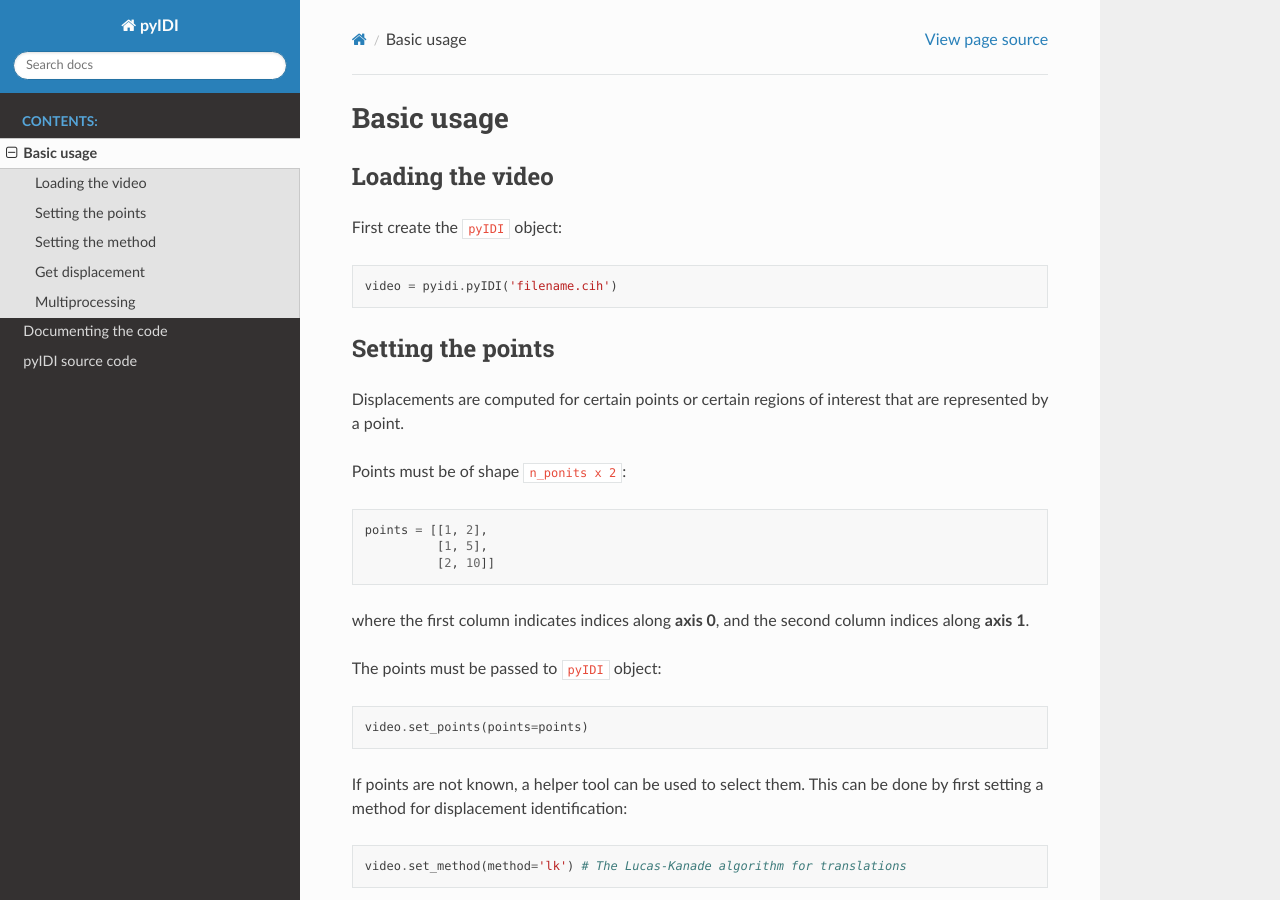
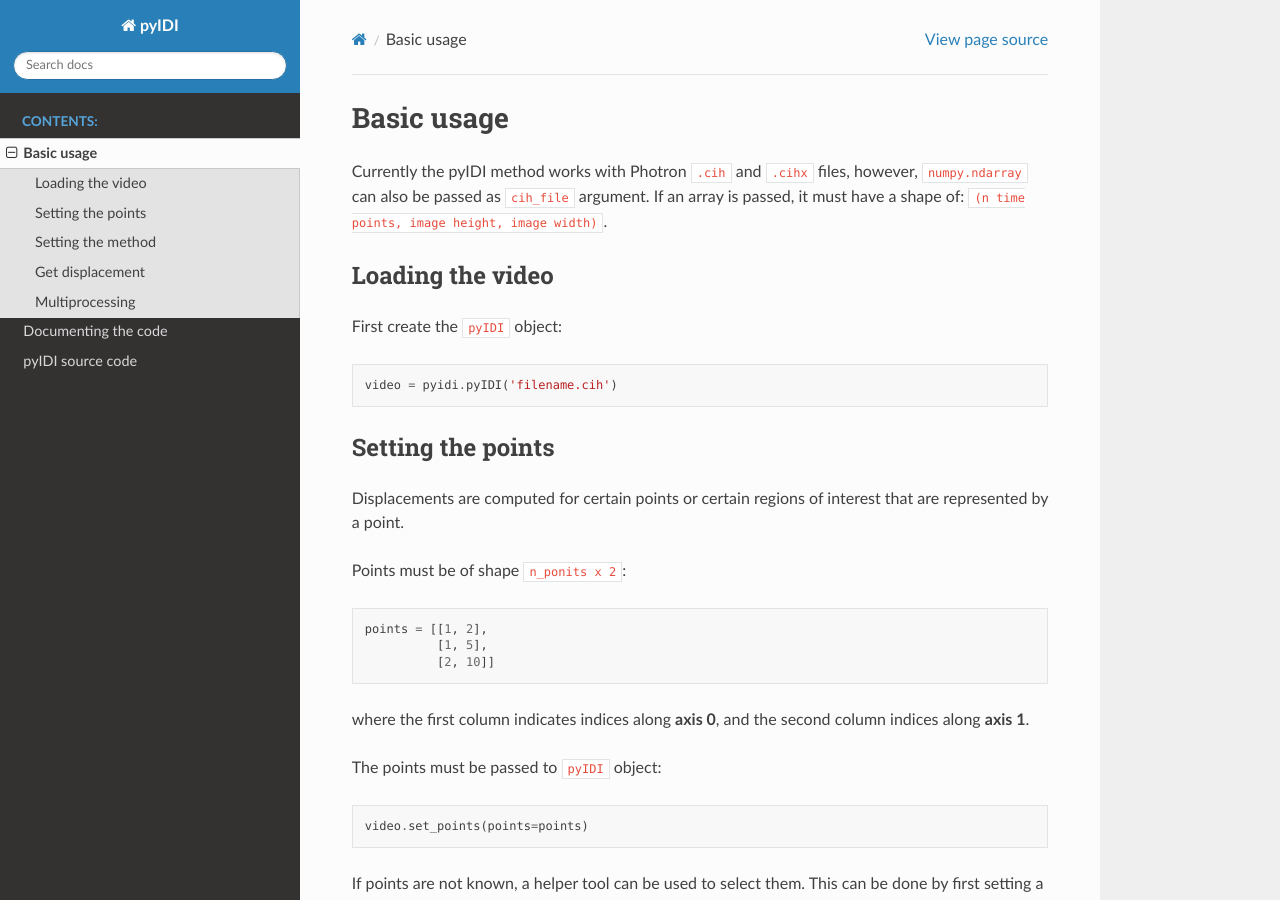
Before and after one commit to ladisk/pyidi, a Sphinx documentation site: the page built from docs/source/quick_start/basic_usage.rst, in a window 1280 px wide and 900 px high. Built offline with Sphinx 7.4.7 and the Read the Docs theme 2.0.0, drawn with Linux system fonts in a browser that asks for light colours.

```diff
--- a/docs/source/quick_start/basic_usage.rst
+++ b/docs/source/quick_start/basic_usage.rst
@@ -2,6 +2,8 @@
 
 Basic usage
 ===========
+Currently the pyIDI method works with Photron ``.cih`` and ``.cihx`` files, however, ``numpy.ndarray`` can
+also be passed as ``cih_file`` argument. If an array is passed, it must have a shape of: ``(n time points, image height, image width)``.
 
 Loading the video
 -----------------
```
Also changed, not shown: README.md (+13 -6 lines).
